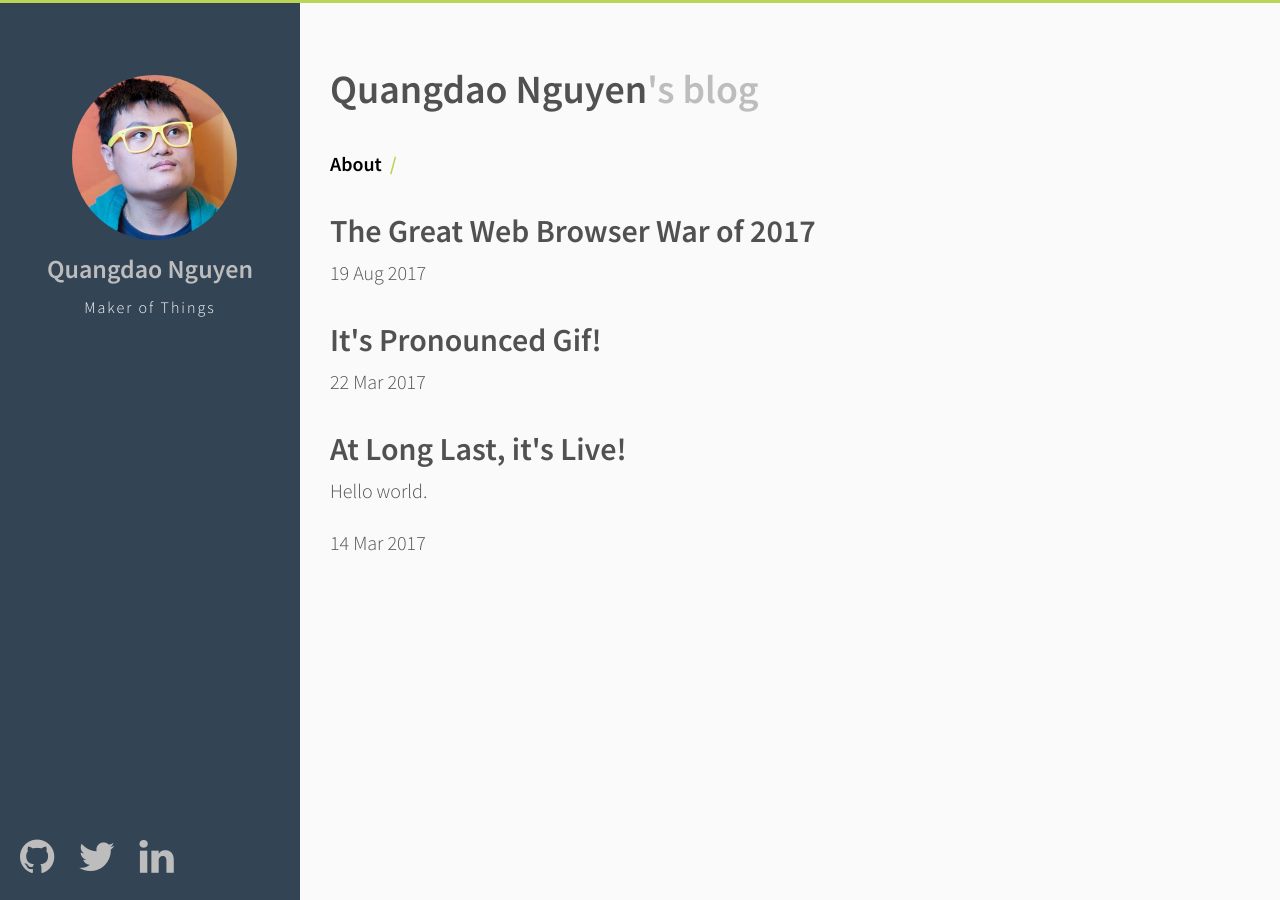
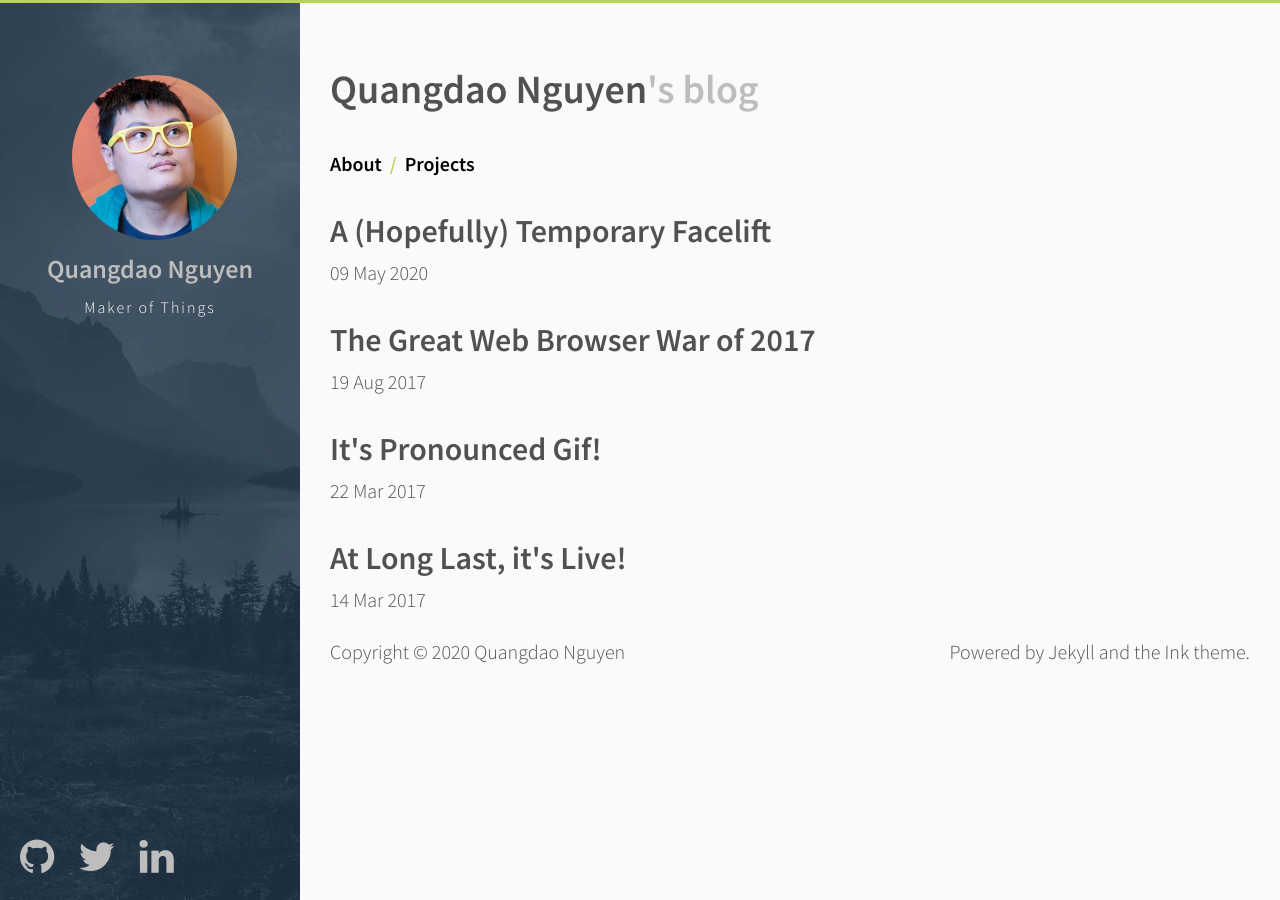
Before and after one commit to quangdaon/quangdao.com, a Jekyll site: the page built from index.html, in a window 1280 px wide. Built offline with Jekyll 4.4.1, drawn with Linux system fonts in a browser that asks for light colours; the list of posts is cut into pages by our own code.

Commit message:
new post, style updates

```diff
--- a/_config.yml
+++ b/_config.yml
@@ -11,7 +11,7 @@ linkedin:           "quangdaonguyen"
 
 disqus_shortname:   "TheQueue841"
 
-background:         ""
+background:         "/resources/images/side-background.jpg"
 
 paginate:           5
 paginate_path:      "/page:num/"
@@ -24,6 +24,8 @@ markdown:           kramdown
 nav:
   - name:           "About"
     href:           "/about"
+  - name:           "Projects"
+    href:           "/projects"
 
 sass:
   style:            :compressed
--- a/_includes/header.html
+++ b/_includes/header.html
@@ -2,4 +2,5 @@
   <h1 class="head-title">
     <a href="{{ site.baseurl }}/">{{ site.name }}</a>
   </h1>
+  {% include nav.html %}
 </header>
--- /dev/null
+++ b/_includes/nav.html
@@ -0,0 +1,10 @@
+<nav class="nav">
+  {% for nav in site.nav %}
+  <a href="{{ nav.href }}">{{ nav.name }}
+    {% assign lastItem = site.nav | last) %}
+    {% if(nav != lastItem) %}
+    <span> &nbsp;/&nbsp; </span>
+    {% endif %}
+  </a>
+  {% endfor %}
+</nav>
--- a/_layouts/default.html
+++ b/_layouts/default.html
@@ -38,11 +38,20 @@
     </div>
     <div class="posts">
         {{ content }}
+        <footer class="footer">
+            <div class="footer-left">
+                Copyright &copy; 2020 Quangdao Nguyen
+            </div>
+            <div class="footer-right">
+                Powered by <a href="https://jekyllrb.com/">Jekyll</a> and the <a href="http://jekyllthemes.org/themes/ink/">Ink</a> theme.
+            </div>
+        </footer>
     </div>
 </body>
 <script type="text/javascript">
-    window.onload = function(){
+    window.onload = function () {
         document.getElementsByTagName("BODY")[0].classList.remove("preload");
     }
 </script>
+
 </html>
--- a/_posts/2017-03-14-its-live.md
+++ b/_posts/2017-03-14-its-live.md
@@ -1,7 +1,7 @@
 ---
 title: At Long Last, it's Live!
 tags: [website, launch, celebrate, Quangdao]
-description: Hello world.
+categories: [Random]
 ---
 
 Last year, I started an initiative to build my own website. With all the website builders and content management systems out there, I originally planned on using one of those. At the time, I already had a website on Wix.com that I'd built for school, but felt like it wasn't quite... me. In fact, with all my experience with website builders, including Wix, Weebly, Webs (FreeWebs at the time), and WordPress (man, I never realized how many of them started with a W), they all felt very limiting. As a developer, I wanted _power_.
--- a/index.html
+++ b/index.html
@@ -5,10 +5,7 @@ layout: default
   <h1 class="bloghead-title">
     <a href="{{ site.url }}/">{{ site.name }}<span>&#39;s blog</span></a>
   </h1>
-    <nav class="bloghead-nav">
-        {% for nav in site.nav %}
-        <a href="{{ nav.href }}">{{ nav.name }}<span> &nbsp;/&nbsp; </span></a> {% endfor %}
-    </nav>
+  {% include nav.html %}
 </header>
 <div class="content">
   {% if site.posts.size == 0 %}
@@ -26,7 +23,8 @@ layout: default
   {% endfor %} {% if paginator.total_pages > 1 %}
   <div class="pages">
     {% if paginator.previous_page %}
-        <a href="{{ paginator.previous_page_path | prepend: site.baseurl | replace: '//', '/' }}"><</a>
+    <a href="{{ paginator.previous_page_path | prepend: site.baseurl | replace: '//', '/' }}">
+      << /a>
         {% endif %}
 
         {% if paginator.next_page %}
--- a/style.scss
+++ b/style.scss
@@ -245,6 +245,15 @@ pre code {
         margin-left: 0;
         margin-right: 0.5em;
     }
+    &-sm {
+        font-size: 1em;
+    }
+    &-md {
+        font-size: 1.25em;
+    }
+    &-lg {
+        font-size: 2em;
+    }
 }
 
 img {
@@ -403,7 +412,9 @@ tbody tr:nth-child(odd) th {
             color: #BDBDBD;
         }
     }
-    .bloghead-nav {
+}
+
+.nav {
     a {
         color: #000;
         font-weight: 800;
@@ -421,11 +432,24 @@ tbody tr:nth-child(odd) th {
         }
     }
 }
-}
 
 .post-list {
     h2 {
         margin-top: 1.3rem;
+    }
+}
+
+#disqus_thread {
+    margin-top: 1em;
+}
+
+.footer {
+    margin-top: 1em;
+    text-align: center;
+    @media (min-width: $breakpoint) {
+        display: flex;
+        text-align: left;
+        justify-content: space-between;
     }
 }
 
```
Also changed, not shown: _includes/head.html (+12 -1 lines), _posts/2020-05-09-temporary-facelift.md (added, +15 -0 lines), about.md (deleted, +0 -8 lines), pages/about.md (added, +6 -0 lines), pages/projects.md (added, +28 -0 lines), resources/images/side-background.jpg (added). Lines whose indentation alone changed are shown as unchanged.
